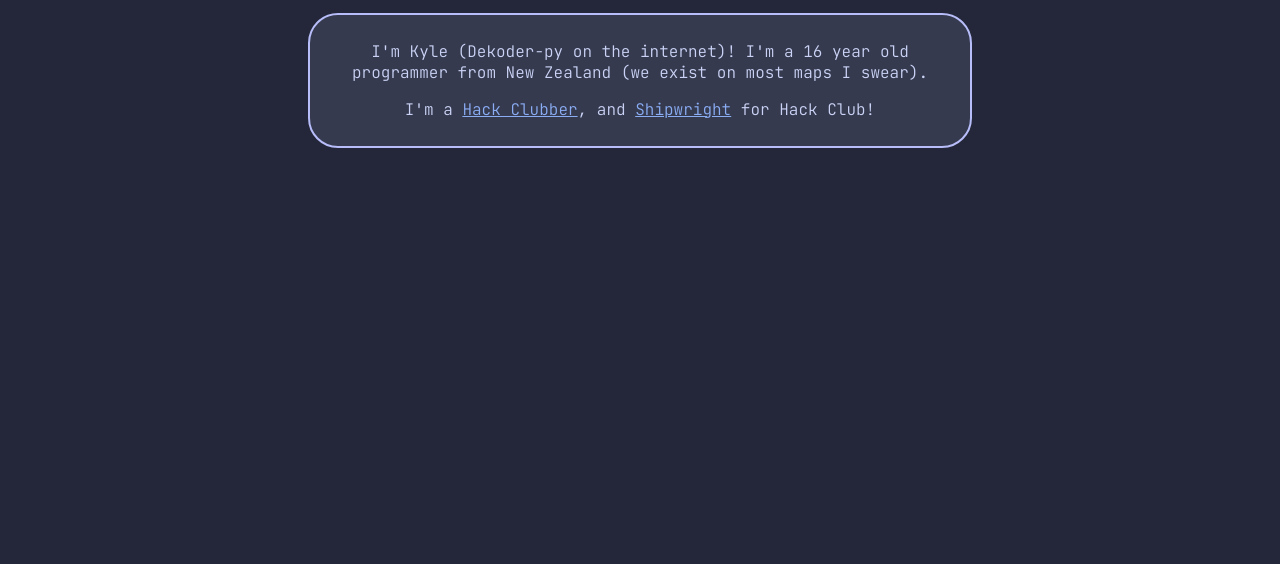
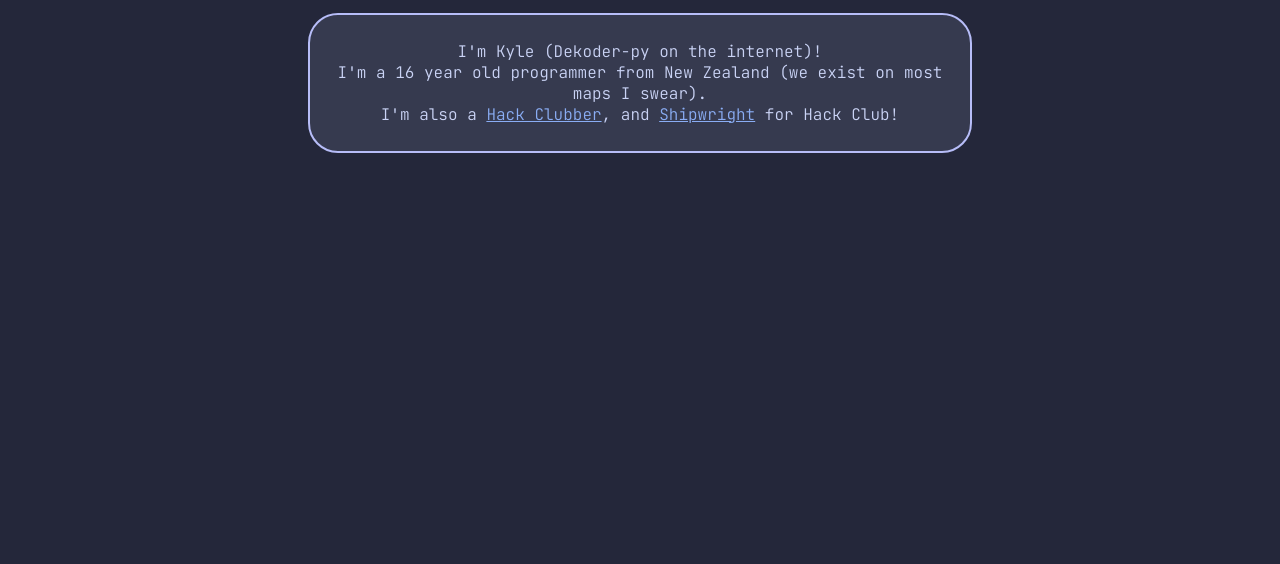
Before and after one commit to Dekoder-py/codingcorner-site-v3, a website: page index.html in a window 1280 px wide. Shown: the part 236-800 px from the top of the page. Drawn offline with Linux system fonts and the light colour scheme.

Commit message:
reformat this

```diff
--- a/index.html
+++ b/index.html
@@ -19,12 +19,11 @@
 
     <div class="about-me" style="align-self: center">
       <p>
-        I'm Kyle (Dekoder-py on the internet)! I'm a 16 year old programmer
-        from New Zealand (we exist on most maps I swear).
-      </p>
-      <p>
-        I'm a <a href="https://hack.club/" target="_blank">Hack Clubber</a>,
-        and
+        I'm Kyle (Dekoder-py on the internet)! <br />
+        I'm a 16 year old programmer from New Zealand (we exist on most maps I
+        swear). <br />
+        I'm also a
+        <a href="https://hack.club/" target="_blank">Hack Clubber</a>, and
         <a href="https://shipwrights.eryxks.dev/" target="_blank">Shipwright</a>
         for Hack Club!
       </p>
```
